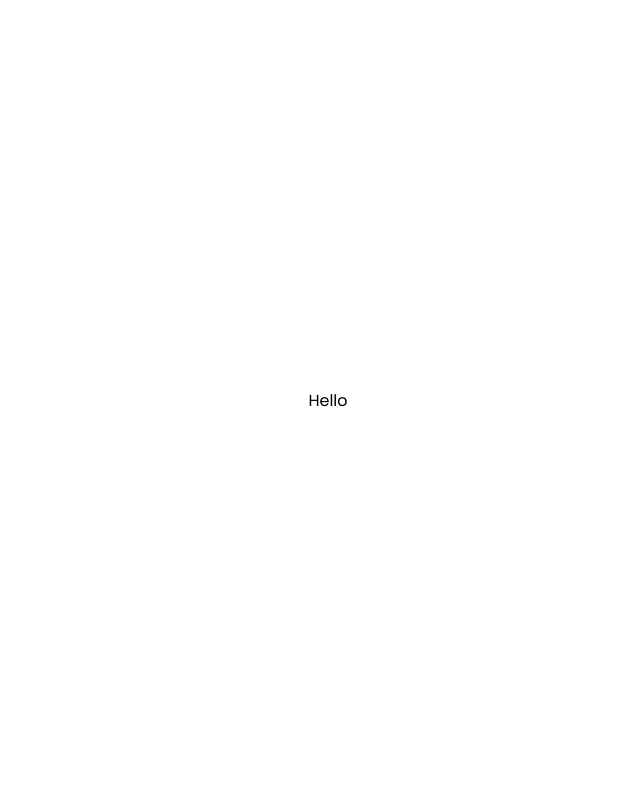
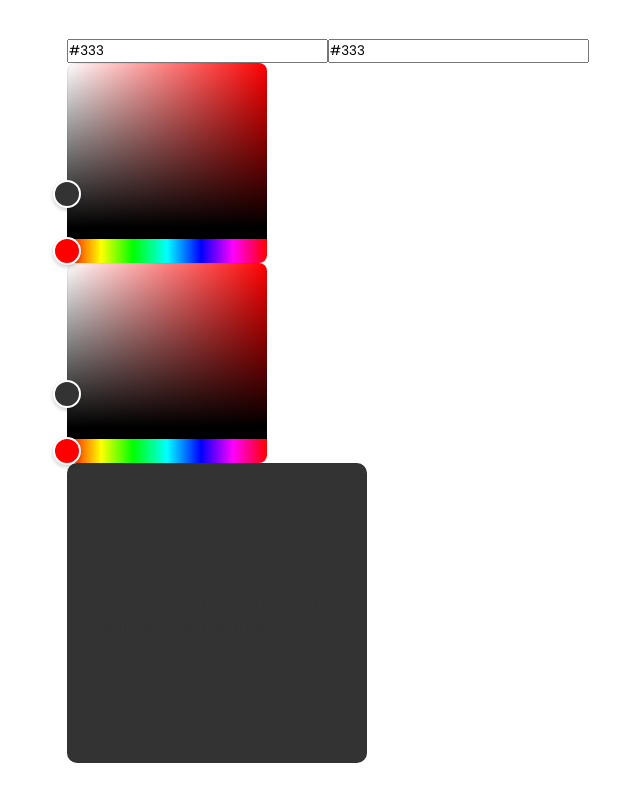
Before and after one commit to mirayatech/color-contrast-checker, a React (Vite) app: page / in a window 1280 px wide. Shown: the whole page, without its empty margins (312-952 px from the left). Built offline with nearby package versions, Linux system fonts and the light colour scheme.

Commit message:
feat: Add dynamic color customization to App component

```diff
--- a/src/App.tsx
+++ b/src/App.tsx
@@ -1,3 +1,47 @@
+import { useState } from "react";
+import { HexColorPicker } from "react-colorful";
+
 export default function App() {
-  return <div>Hello</div>;
+  const [textColor, setTextColor] = useState("#333");
+  const [backgroundColor, setBackgroundColor] = useState("#333");
+
+  return (
+    <div>
+      <input
+        type="text"
+        name="text-color"
+        id="text-color"
+        value={textColor}
+        onChange={() => setTextColor(textColor)}
+      />
+
+      <input
+        type="text"
+        name="background-color"
+        id="background-color"
+        value={backgroundColor}
+        onChange={() => setBackgroundColor(backgroundColor)}
+      />
+
+      <HexColorPicker color={backgroundColor} onChange={setBackgroundColor} />
+      <HexColorPicker color={textColor} onChange={setTextColor} />
+
+      <div
+        style={{
+          width: "300px",
+          height: "300px",
+          backgroundColor: backgroundColor,
+          padding: "20px",
+          borderRadius: "10px",
+          display: "flex",
+          alignItems: "center",
+          justifyContent: "center",
+        }}
+      >
+        <p style={{ color: textColor }}>
+          Hello world! I'm Miraya, trying to create a color contrast checker
+        </p>
+      </div>
+    </div>
+  );
 }
```
